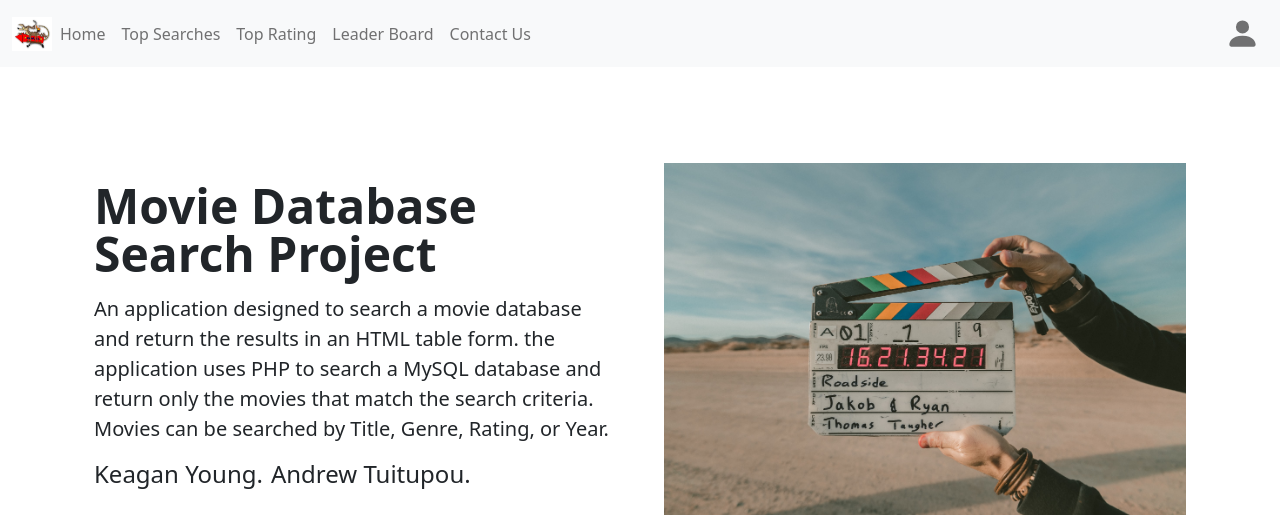
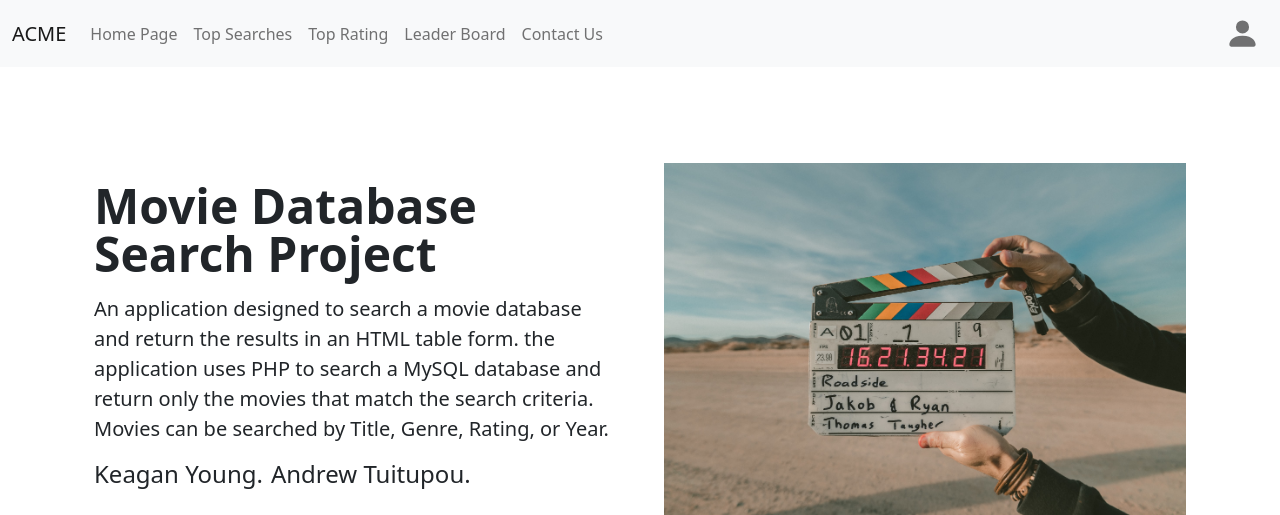
Before and after one commit to Keagan-SM-TAFE/RAD-Web-Project, a PHP site: page /moviedatabase/ in a window 1280 px wide. Shown: the top 515 px of the page. Run offline with PHP 8.4, Linux system fonts and the light colour scheme.

Commit message:
navBar.php adheres to WCAG

```diff
--- a/includes_php/templates/navBar.php
+++ b/includes_php/templates/navBar.php
@@ -3,33 +3,38 @@
 <!-- Navbar -->
 <nav class="navbar navbar-expand-md navbar-light bg-light">
     <div class="container-fluid">
-    <img src="..\..\images\acmeLogo.jpg" alt="ACME Logo" width="40" height="34">
+    <a class="navbar-brand" href="#" aria-label="ACME brand logo">ACME</a>
         <button class="navbar-toggler" type="button" data-bs-toggle="collapse"
         data-bs-target="#collapsableNavBar" aria-controls="collapsableNavBar"
         aria-expanded="false" aria-label="Toggle navigation">
             <span class="navbar-toggler-icon"></span>
         </button>
-        <div class="collapse navbar-collapse" id="collapsableNavBar">
+        <div class="collapse navbar-collapse" id="collapsableNavBar" aria-label="Global Navigation of Movie Database Search">
             <ul class="navbar-nav me-auto mb-2 mb-lg-0">
                 <li class="nav-item">
-                    <a class="nav-link" href="index.php">Home</a>
+                    <a class="nav-link" href="index.php" aria-label="Navigate to the home page">
+                    Home Page</a>
                 </li>
                 <li class="nav-item">
-                    <a class="nav-link" href="topSearches.php">Top Searches</a>
+                    <a class="nav-link" href="topSearches.php" aria-label="Navigate to the top searches page">
+                    Top Searches</a>
                 </li>
                 <li class="nav-item">
-                    <a class="nav-link" href="searchRatings.php">Top Rating</a>
+                    <a class="nav-link" href="searchRatings.php" aria-label="Navigate to the top ratings page">
+                    Top Rating</a>
                 </li>
                 <li class="nav-item">
-                    <a class="nav-link" href="rating_leaderBoard.php">Leader Board</a>
+                    <a class="nav-link" href="rating_leaderBoard.php" aria-label="Navigate to the leaderboard page">
+                    Leader Board</a>
                 </li>
                 <li class="nav-item">
-                    <a class="nav-link" href="contactUs.php">Contact Us</a>
+                    <a class="nav-link" href="contactUs.php" aria-label="Navigate to the contact us page">
+                    Contact Us</a>
                 </li>
             </ul>
             <ul class="navbar-nav ms-auto mb-2 mb-lg-0">
           		<li class="nav-item">
-                    <a class="nav-link me-auto" href="login.php">
+                    <a class="nav-link me-auto" href="login.php" aria-label="Admin Login buttong">
                         <svg xmlns="http://www.w3.org/2000/svg" width="35" height="35" fill="currentColor" class="bi bi-person-fill" viewBox="0 0 16 16">
                             <path d="M3 14s-1 0-1-1 1-4 6-4 6 3 6 4-1 1-1 1H3zm5-6a3 3 0 1 0 0-6 3 3 0 0 0 0 6z"/>
                         </svg>
```
